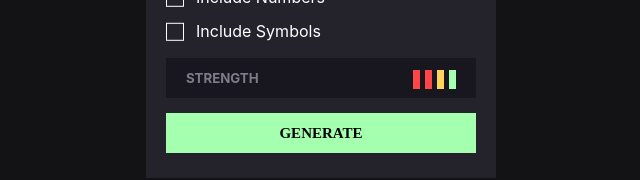
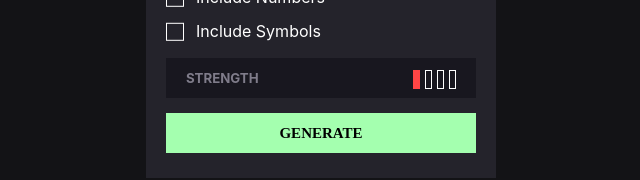
Before and after one commit to andeerlb/gerador-senha-react, a React (Create React App) app: page / in a window 1280 px wide. Shown: the part 462-642 px from the top of the page, without its empty margins (319-959 px from the left). Built offline with nearby package versions, Linux system fonts and the light colour scheme.

Commit message:
criada interacao do componente de forca da senha

```diff
--- a/src/components/GeradorSenha/GeradorSenha.js
+++ b/src/components/GeradorSenha/GeradorSenha.js
@@ -27,14 +27,34 @@ const CharacterLength = () => {
 }
 
 const ForcaDaSenha = () => {
+    const geradorSenhacontext = useContext(GeradorSenhaContext);
+    let quantidadeDaForca = 0;
+
+    if(geradorSenhacontext.geradorSenha.isUppercase){
+        quantidadeDaForca += 1;
+    }
+
+    if(geradorSenhacontext.geradorSenha.isLowercase){
+        quantidadeDaForca += 1;
+    }
+
+    if(geradorSenhacontext.geradorSenha.hasNumbers){
+        quantidadeDaForca += 1;
+    }
+
+    if(geradorSenhacontext.geradorSenha.hasSymbols){
+        quantidadeDaForca += 1;
+    }
+
+
     return (
         <div className={styles.containerStrength}>
             <h5>STRENGTH</h5>
             <div>
                 <div className={[styles.strength, styles.weak].join(' ')}></div>
-                <div className={[styles.strength, styles.weak].join(' ')}></div>
-                <div className={[styles.strength, styles.medium].join(' ')}></div>
-                <div className={[styles.strength, styles.strong].join(' ')}></div>
+                <div className={[styles.strength, quantidadeDaForca >= 2 && styles.weak].join(' ')}></div>
+                <div className={[styles.strength, quantidadeDaForca >= 3 && styles.medium].join(' ')}></div>
+                <div className={[styles.strength, quantidadeDaForca === 4 && styles.strong].join(' ')}></div>
             </div>
         </div>
     )
```
